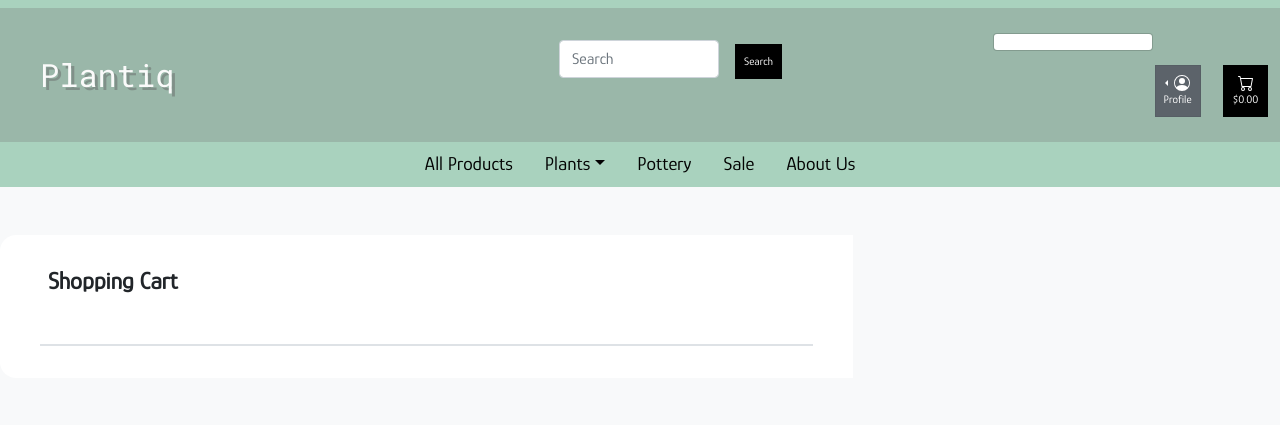
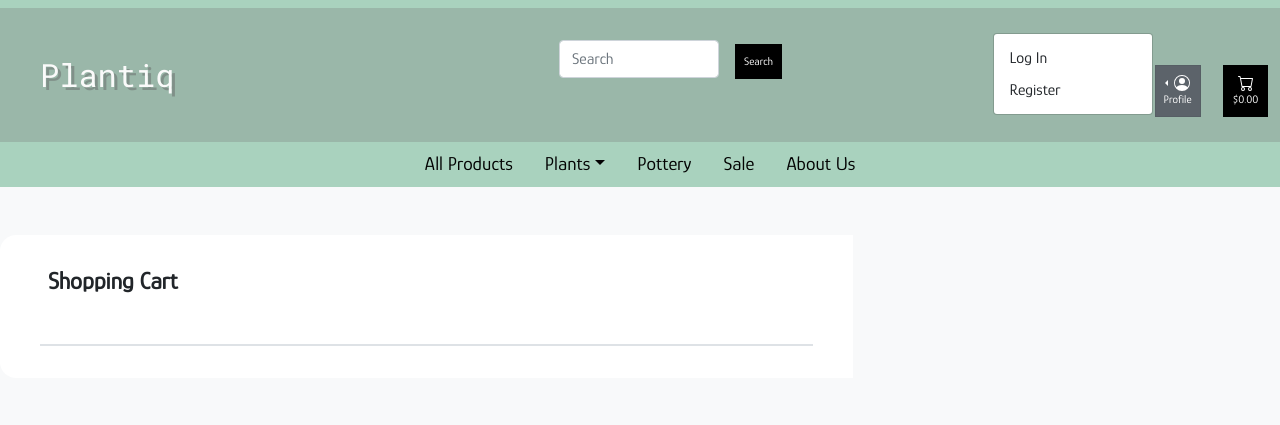
Before and after one commit to hddahdda/plant_ecommerce, a Django app: page /cart/ in a window 1280 px wide, after a click on "Profile". Shown: the top 425 px of the page. Run offline with Django 3.2, Linux system fonts and the light colour scheme; some libraries are stand-ins or nearby versions.

Commit message:
Added links to user profile functionality to navbar, updated profile.html to display users username

```diff
--- a/profiles/templates/profiles/profile.html
+++ b/profiles/templates/profiles/profile.html
@@ -12,7 +12,7 @@
             <div class="title">
                 <div class="row">
                     <div class="col">
-                        <h4 class="text-center"><b>Profile</b></h4>
+                        <h4 class="text-center"><b>{{ profile }}</b></h4>
                         <p class="text-muted text-center">
                             Lorem ipsum dolor sit amet, consectetur adipisicing elit. Est nisi aliquam amet commodi veniam dignissimos illo rerum explicabo corporis, fugiat quasi aspernatur nulla reiciendis quae totam magnam accusantium sed vitae.
                         </p>
@@ -22,7 +22,7 @@
             <div class="row border-top border-bottom">
            <div class="row">
                <div class="col">
-                <h4 class="text-center">Order Info:
+                <h4 class="text-center">
                 </h4>
             </div>
             </div>
--- a/templates/base.html
+++ b/templates/base.html
@@ -71,7 +71,16 @@
   </p>
   </button>
   <ul class="dropdown-menu">
-    <!-- Dropdown menu links -->
+    {% if request.user.is_authenticated %}
+       {% if request.user.is_superuser %}
+          <li><a class="dropdown-item" href="#">Product Management</a></li>
+       {% endif %}
+       <li><a class="dropdown-item" href="{% url 'profile' %}">My Profile</a></li>
+       <li><a class="dropdown-item" href="{% url 'account_logout' %}">Log Out</a></li>
+    {% else %}
+       <li><a class="dropdown-item" href="{% url 'account_login' %}">Log In</a></li>
+       <li><a class="dropdown-item" href="{% url 'account_signup' %}">Register</a></li>
+    {% endif %}
   </ul>
 </div>
 </div>
```
Also changed, not shown: profiles/views.py (+8 -3 lines).
